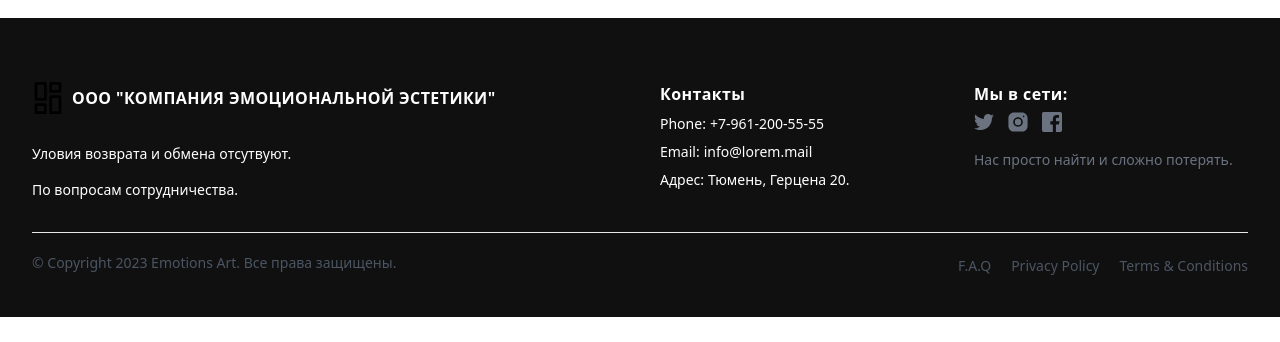
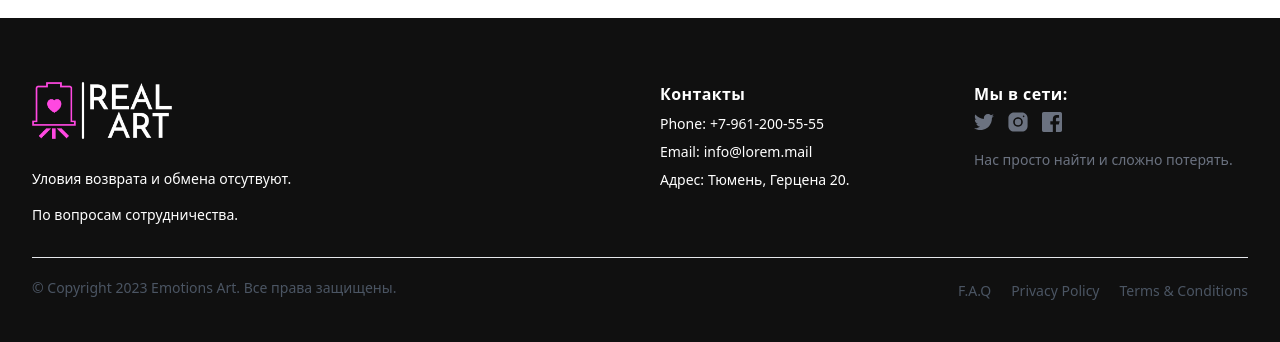
Before and after one commit to AntonSevas/Art-Emotions, a website: page index.html in a window 1280 px wide. Shown: the part 1400-1742 px from the top of the page. Before the commit the page ends 1717 px from the top, so only its background shows below. Drawn offline with Linux system fonts and the light colour scheme.

Commit message:
Changes to be committed:

```diff
--- a/index.html
+++ b/index.html
@@ -268,25 +268,11 @@
               title="Company"
               class="inline-flex items-center"
             >
-              <svg
-                class="w-8 text-deep-purple-accent-800"
-                viewBox="0 0 24 24"
-                stroke-linejoin="round"
-                stroke-width="2"
-                stroke-linecap="round"
-                stroke-miterlimit="10"
-                stroke="currentColor"
-                fill="none"
-              >
-                <rect x="3" y="1" width="7" height="12"></rect>
-                <rect x="3" y="17" width="7" height="6"></rect>
-                <rect x="14" y="1" width="7" height="6"></rect>
-                <rect x="14" y="11" width="7" height="12"></rect>
-              </svg>
-              <span
-                class="textByEnd ml-2 text-l font-bold tracking-wide text-gray-800 uppercase"
-                >ООО "Компания эмоциональной эстетики"</span
-              >
+              <img
+                class="logo"
+                src="/Logo Real Art/png/logo-no-background.png"
+                alt="Real Art"
+              />
             </a>
             <div class="mt-6 lg:max-w-sm">
               <p class="textByEnd text-sm text-gray-800">
```
Also changed, not shown: pages/About.html (+5 -19 lines), pages/Artists.html (+5 -19 lines).
